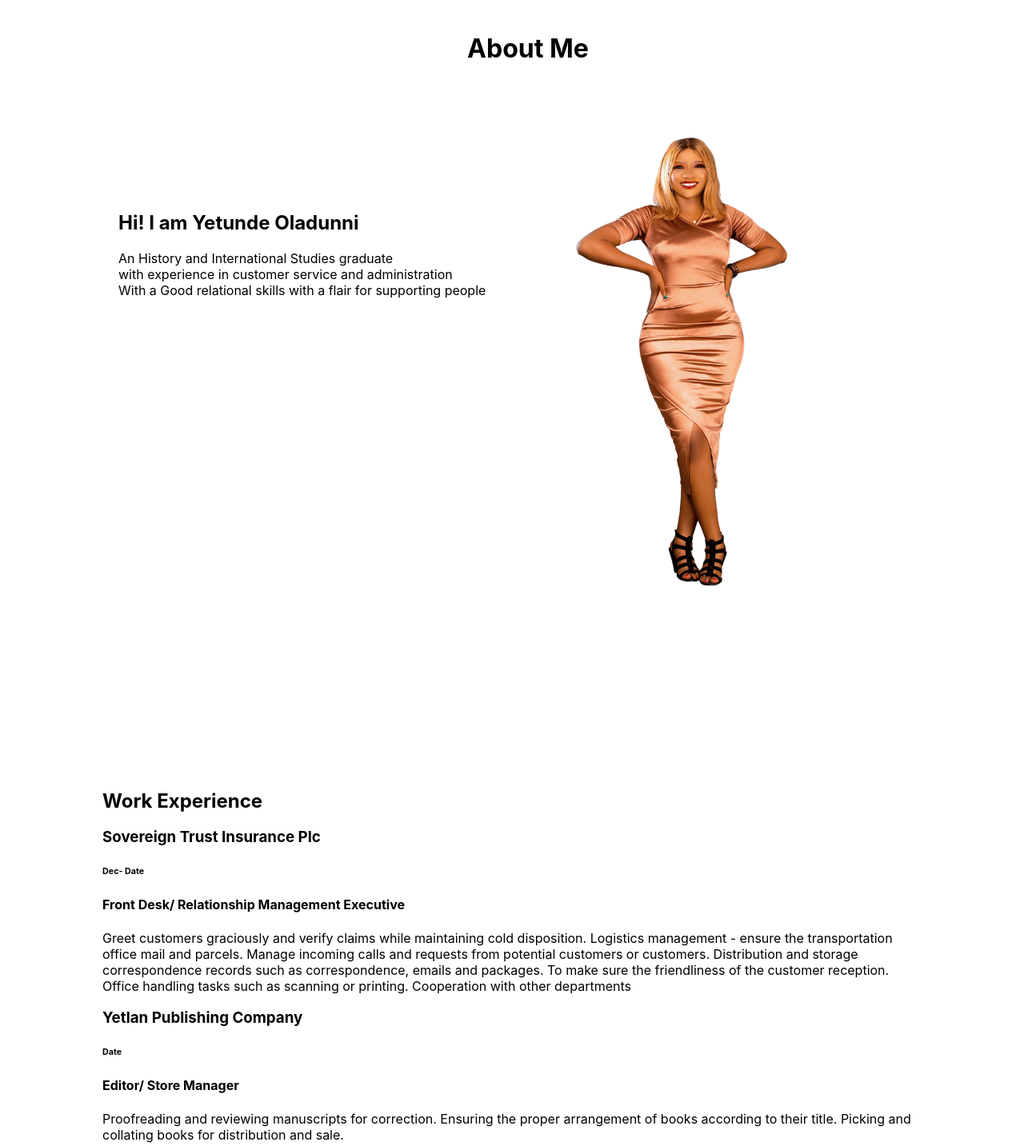
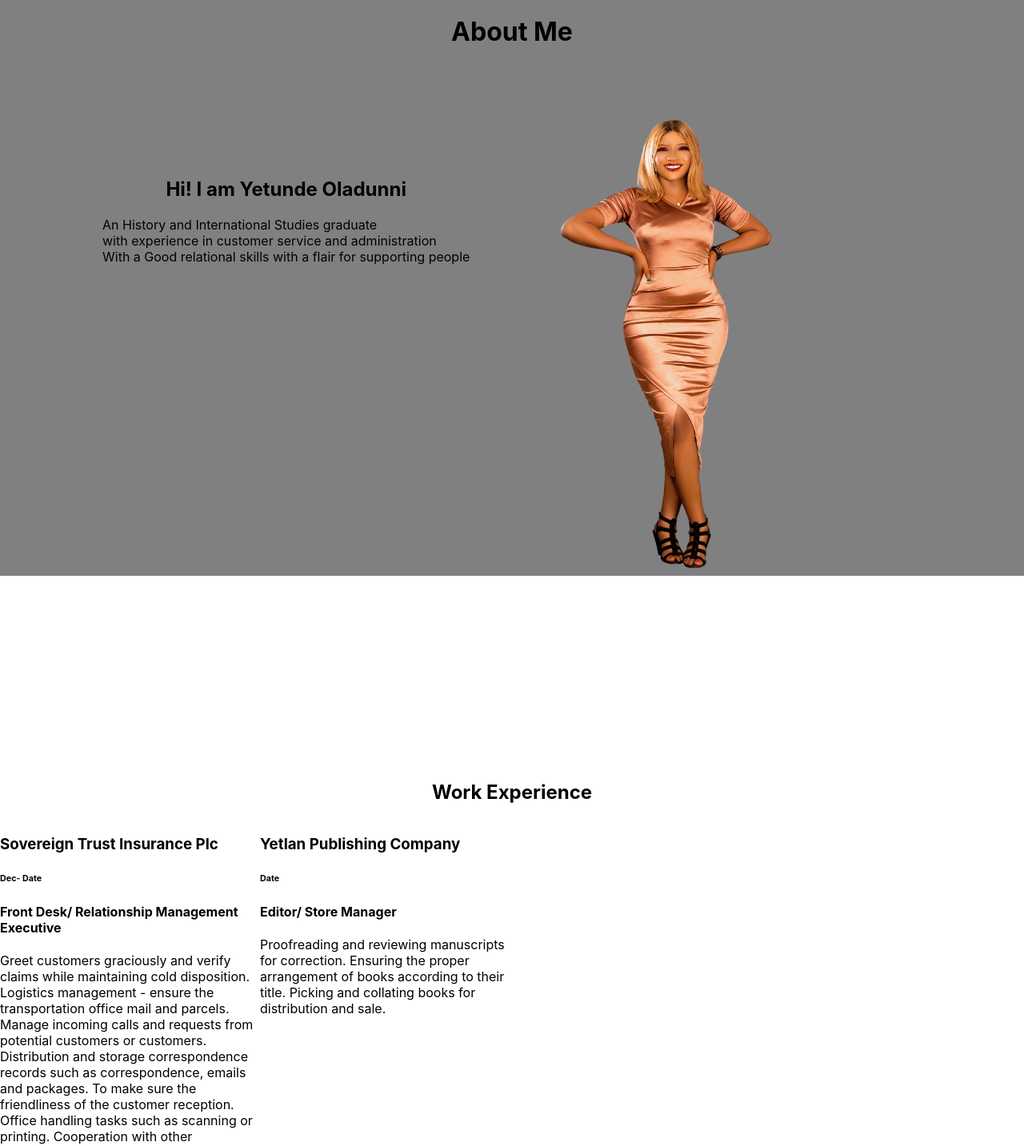
Before and after one commit to Proac-Tee/yetunde-portfolio-website, a React (Create React App) app: page / in a window 1280 px wide. Shown: the top 1433 px of the page at 80% size. Built offline with nearby package versions, Linux system fonts and the light colour scheme.

Commit message:
Styles: About and Card component style updated

```diff
--- a/src/components/UI/Card.module.css
+++ b/src/components/UI/Card.module.css
@@ -1,6 +1,4 @@
 .card {
-  width: 80%;
-  margin-left: auto;
-  margin-right: auto;
-  padding: 20px;
+  width: 100%;
+  margin: 0px auto;
 }
--- a/src/components/profiles/About.module.css
+++ b/src/components/profiles/About.module.css
@@ -1,10 +1,7 @@
-body {
-  margin: 0%;
-  background-color: white;
-}
-
 h1 {
   text-align: center;
+  margin-top: 0;
+  padding-top: 20px;
 }
 
 h2 {
@@ -12,13 +9,11 @@ h2 {
 }
 
 .container {
-  color: #000;
-  width: 100%;
-  padding: 0px 20px;
-}
-
-.content {
-  padding-top: 50px;
+  background-color: gray;
+  width: 80%;
+  padding: 0px 10%;
+  margin-bottom: 0%;
+  border: 0px;
 }
 
 .about {
@@ -27,23 +22,15 @@ h2 {
   align-items: left;
 }
 
+.content {
+  padding-top: 50px;
+}
+
 .container img {
   width: 50%;
   float: right;
   background-repeat: no-repeat;
   background-position: right top;
-  padding: 0 20px 20px 0;
+  padding: 0px;
+  margin: 0px;
 }
-
-/* body {
-  background-image: url("C:\Users\W A T\Desktop\Web-Dev\yetunde-portfolio-website\src\assets\yetunde-standing-image.png");
-  background-repeat: no-repeat;
-  background-position: right top;
-  margin-right: 200px;
-  width: 25%;
-  height: 25%;
-  bottom: 10px;
-  float: right;
-  padding: 0 20px 20px 0;
-  background-attachment: scroll;
-} */
--- a/src/components/profiles/Resume.js
+++ b/src/components/profiles/Resume.js
@@ -5,7 +5,8 @@ const Resume = () => {
   return (
     <Fragment>
       <h2>Work Experience</h2>
-      <div>
+      <div className={classes.container}>
+        <div className={classes.work_one}>
           <h3>Sovereign Trust Insurance Plc </h3>
           <h6>Dec- Date</h6>
           <h4>Front Desk/ Relationship Management Executive</h4>
@@ -14,12 +15,12 @@ const Resume = () => {
             disposition. Logistics management - ensure the transportation office
             mail and parcels. Manage incoming calls and requests from potential
             customers or customers. Distribution and storage correspondence
-          records such as correspondence, emails and packages. To make sure the
-          friendliness of the customer reception. Office handling tasks such as
-          scanning or printing. Cooperation with other departments
+            records such as correspondence, emails and packages. To make sure
+            the friendliness of the customer reception. Office handling tasks
+            such as scanning or printing. Cooperation with other departments
           </p>
         </div>
-      <div>
+        <div className={classes.work_two}>
           <h3>Yetlan Publishing Company</h3>
           <h6>Date</h6>
           <h4>Editor/ Store Manager</h4>
@@ -29,6 +30,7 @@ const Resume = () => {
             collating books for distribution and sale.
           </p>
         </div>
+      </div>
     </Fragment>
   );
 };
--- a/src/components/profiles/Resume.module.css
+++ b/src/components/profiles/Resume.module.css
@@ -0,0 +1,19 @@
+h2 {
+  text-align: center;
+  margin-top: 0px;
+}
+
+.container {
+  display: flex;
+}
+
+.work_one {
+  width: 25%;
+  align-items: left;
+}
+
+.work_two {
+  margin: 0px 5px;
+  align-items: right;
+  width: 25%;
+}
```
Also changed, not shown: src/components/profiles/About.js (+5 -6 lines). Lines whose indentation alone changed are shown as unchanged.
